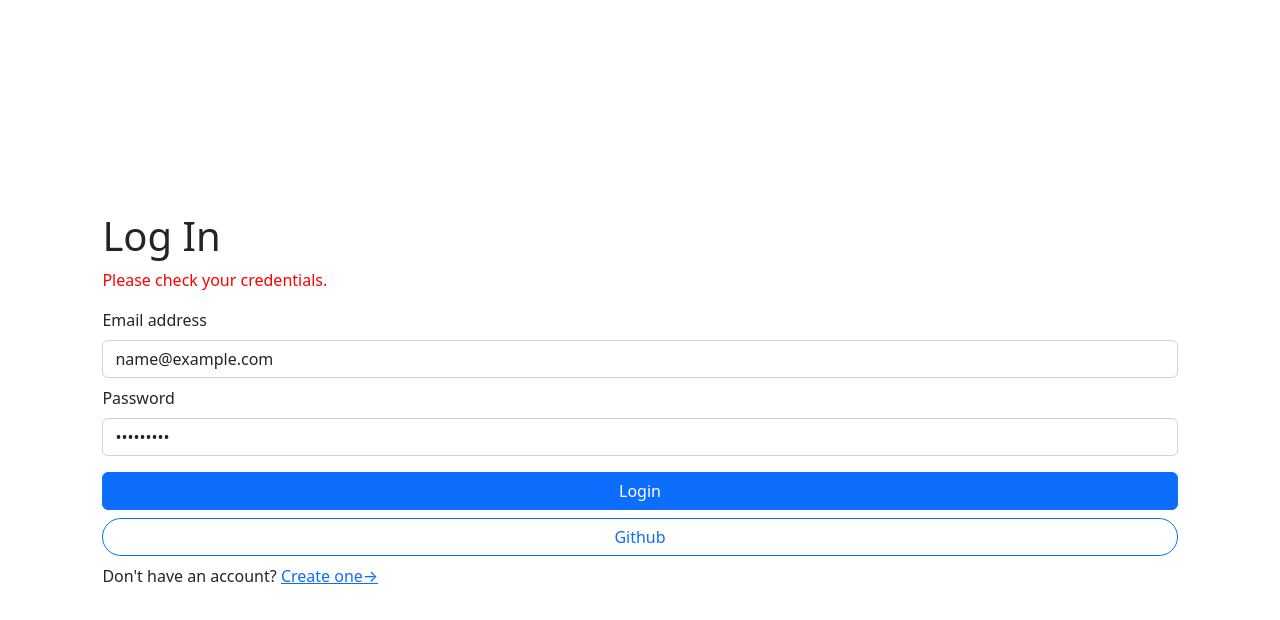
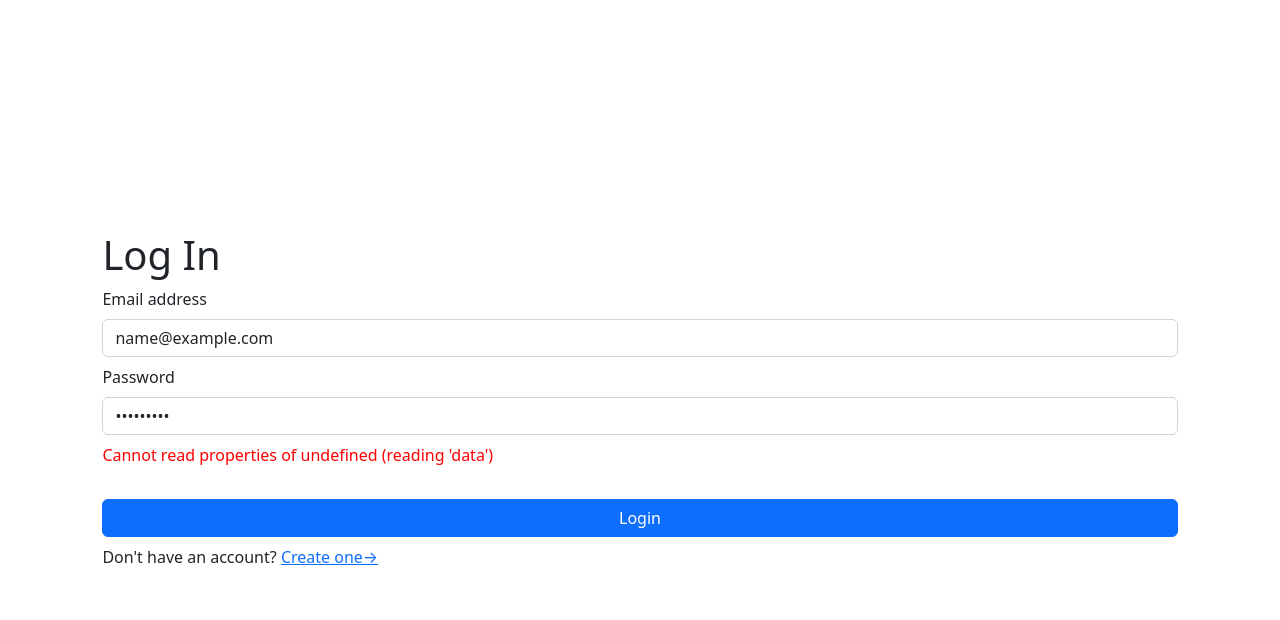
Before and after one commit to jean-jang/node-js-starter-fe, a React (Create React App) app: page /login in a window 1280 px wide. Both pictures are taken after typing "name@example.com", "Sample123" into the empty fields and a click on the button "Login". Shown: the top 620 px of the page. Built offline with nearby package versions, Linux system fonts and the light colour scheme; no server answers.

Commit message:
Change the error message.

```diff
--- a/src/pages/LoginPage.js
+++ b/src/pages/LoginPage.js
@@ -35,8 +35,7 @@ const LoginPage = ({ setUser, user }) => {
       navigate("/");
     } catch (error) {
       console.error("Login failed.", error);
-      const errorMessage =
-        error.response?.data?.message || "Please check your credentials.";
+      const errorMessage = error.message;
       setError(errorMessage);
     }
   };
@@ -49,11 +48,12 @@ const LoginPage = ({ setUser, user }) => {
     <div className="display-center">
       <Form onSubmit={handleLogin} className="w-100">
         <h1>Log In</h1>
-        {error && <p style={{ color: "red" }}>{error}</p>}
+
         <Stack gap={2}>
           <Form.Group controlId="formBasicEmail">
             <Form.Label>Email address</Form.Label>
             <Form.Control
+              required
               type="email"
               placeholder="Email"
               name="email"
@@ -66,6 +66,7 @@ const LoginPage = ({ setUser, user }) => {
           <Form.Group controlId="formBasicPassword">
             <Form.Label>Password</Form.Label>
             <Form.Control
+              required
               type="password"
               placeholder="Password"
               name="password"
@@ -74,19 +75,20 @@ const LoginPage = ({ setUser, user }) => {
               autoComplete="current-password"
             />
           </Form.Group>
+          {error && <p style={{ color: "red" }}>{error}</p>}
         </Stack>
 
         <Stack gap={2} className="mt-3">
           <Button type="submit" variant="primary">
             Login
           </Button>
-          <Button
+          {/* <Button
             variant="outline-primary"
             onClick={() => navigate("/forgot-password")}
             className="rounded-pill"
           >
             Github
-          </Button>
+          </Button> */}
 
           <span>
             Don't have an account? <Link to="/register">Create one&rarr; </Link>
--- a/src/pages/RegisterPage.js
+++ b/src/pages/RegisterPage.js
@@ -24,7 +24,7 @@ const RegisterPage = () => {
   const handleSubmit = async (e) => {
     e.preventDefault();
     if (formData.password !== formData.confirmPassword) {
-      setError("Password confirmation failed.");
+      setError("Make sure both passwords are the same");
       return;
     }
     try {
@@ -34,8 +34,7 @@ const RegisterPage = () => {
       navigate("/login");
     } catch (error) {
       console.error("Registration failed.", error);
-      const errorMessage =
-        error.response?.data?.message || "Failed to create account.";
+      const errorMessage = error.message;
       setError(errorMessage);
     }
   };
@@ -44,11 +43,12 @@ const RegisterPage = () => {
     <div className="display-center">
       <Form onSubmit={handleSubmit} className="w-100">
         <h1>Join</h1>
-        {error && <p style={{ color: "red" }}>{error}</p>}
+
         <Stack gap={2}>
           <Form.Group controlId="formUserName">
             <Form.Label>Username</Form.Label>
             <Form.Control
+              required
               type="text"
               placeholder="Username"
               name="username"
@@ -61,6 +61,7 @@ const RegisterPage = () => {
           <Form.Group controlId="formBasicEmail">
             <Form.Label>Email address</Form.Label>
             <Form.Control
+              required
               type="email"
               placeholder="Email"
               name="email"
@@ -73,6 +74,7 @@ const RegisterPage = () => {
           <Form.Group controlId="formBasicPassword">
             <Form.Label>Password</Form.Label>
             <Form.Control
+              required
               type="password"
               placeholder="Set password"
               name="password"
@@ -85,14 +87,17 @@ const RegisterPage = () => {
           <Form.Group controlId="formBasicPasswordConfirm">
             <Form.Label>Confirm Password</Form.Label>
             <Form.Control
+              required
               type="password"
               placeholder="Confirm password"
               name="confirmPassword"
               value={formData.confirmPassword}
               onChange={handleChange}
               autoComplete="new-password"
+              isInvalid={formData.password !== formData.confirmPassword}
             />
           </Form.Group>
+          {error && <p style={{ color: "red" }}>{error}</p>}
         </Stack>
         <Stack gap={3} className="mt-3">
           <Button type="submit">Join</Button>
```
